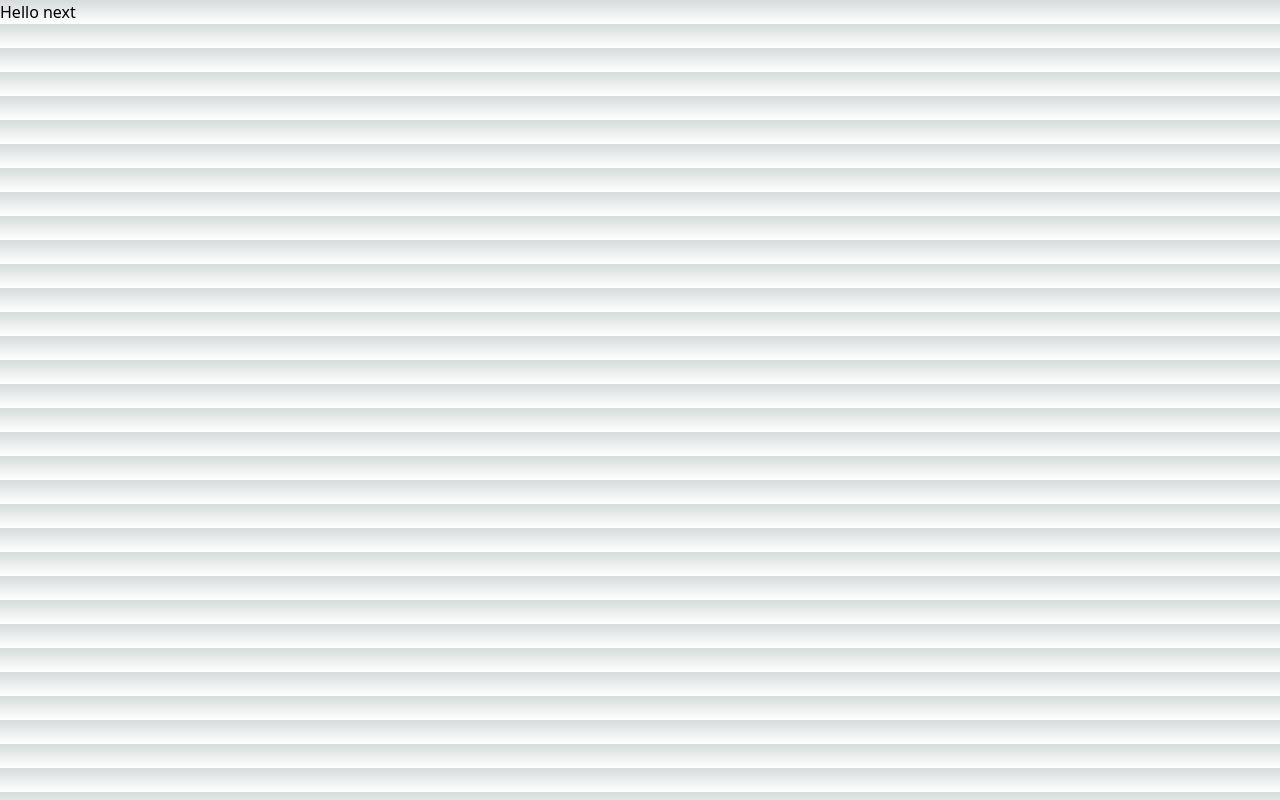
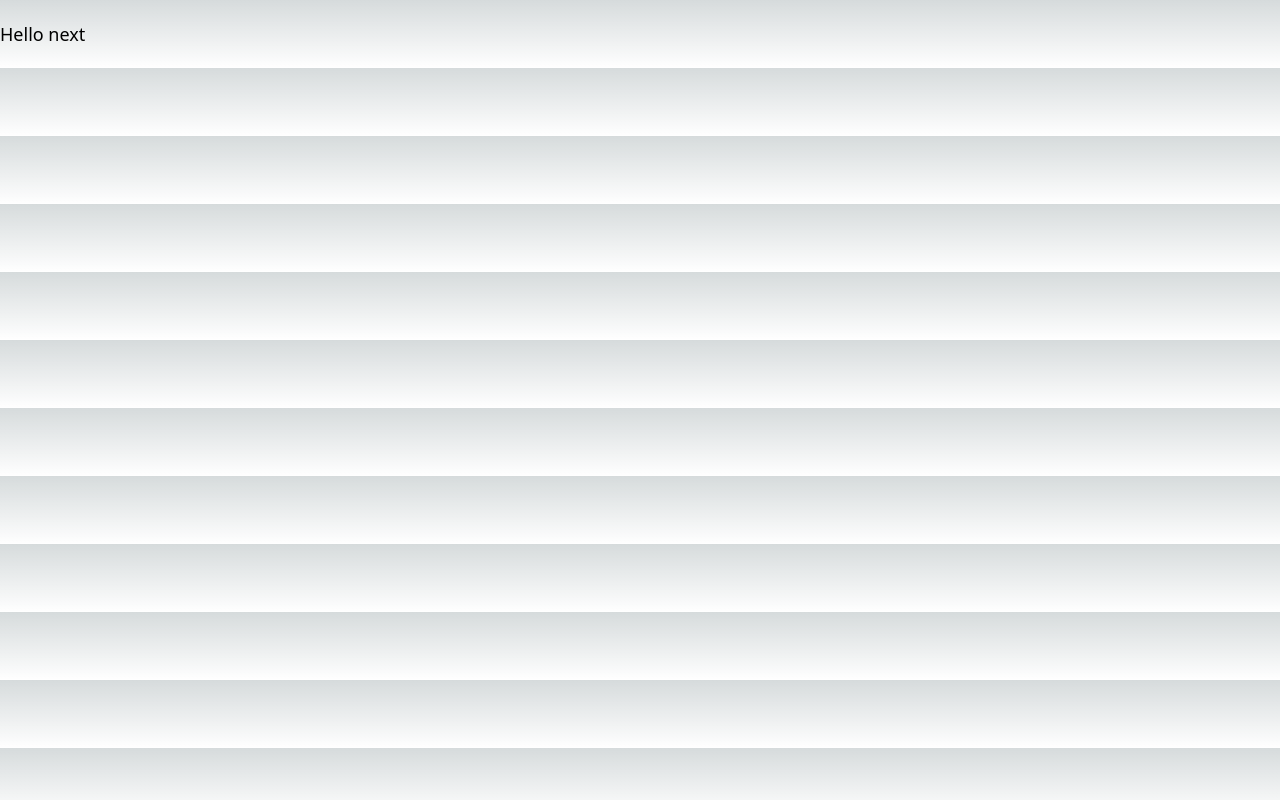
Before and after one commit to imonweb/Full-Stack-App, a Next.js app: page / in a window 1280 px wide. Built offline with nearby package versions, Linux system fonts and the light colour scheme.

Commit message:
tailwind css

```diff
--- a/app/page.tsx
+++ b/app/page.tsx
@@ -3,7 +3,7 @@
 export default function Home() {
   return (
     <main>
-      <h1>Hello next</h1>
+      <h1 className="text-lg py-5">Hello next</h1>
     </main>
   )
 }
```
